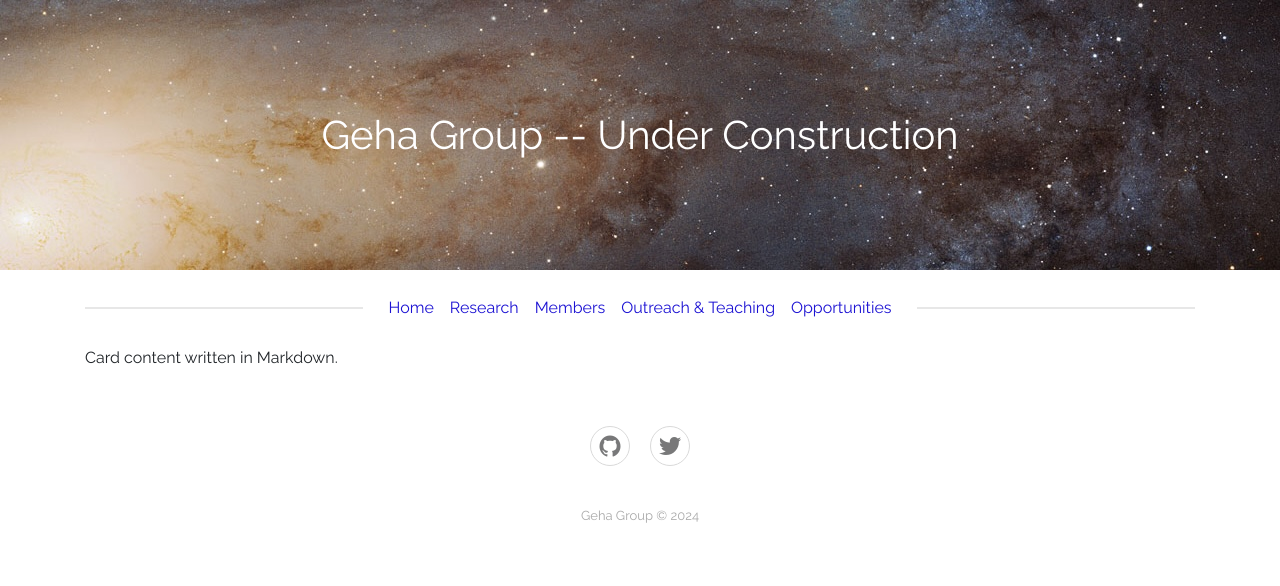
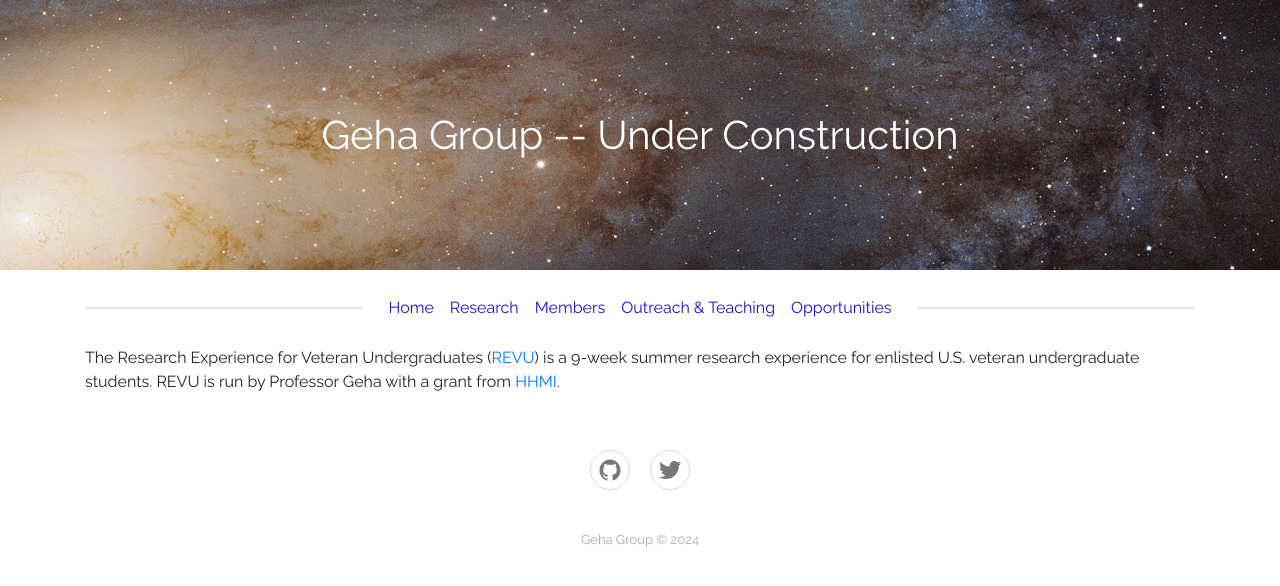
Before and after one commit to geha-group/geha-group.github.io, a Jekyll site: the page built from _outreach/revu.md, in a window 1280 px wide. Shown: the top 586 px of the page. Built offline with Jekyll 4.4.1, drawn with Linux system fonts in a browser that asks for light colours.

Commit message:
Update revu.md

```diff
--- a/_outreach/revu.md
+++ b/_outreach/revu.md
@@ -6,4 +6,4 @@ text: |
     The Research Experience for Veteran Undergraduates (<a href="https://www.revuprogram.com" target="_blank">REVU</a>) is a 9-week summer research experience for enlisted U.S. veteran undergraduate students.   REVU is run by Professor Geha with a grant from <a href="https://news.yale.edu/2017/12/13/million-dollar-professor-build-community-warrior-scholar-scientists" target="_blank"> HHMI</a>.
 ---
 
-Card content written in Markdown.
+The Research Experience for Veteran Undergraduates (<a href="https://www.revuprogram.com" target="_blank">REVU</a>) is a 9-week summer research experience for enlisted U.S. veteran undergraduate students.   REVU is run by Professor Geha with a grant from <a href="https://news.yale.edu/2017/12/13/million-dollar-professor-build-community-warrior-scholar-scientists" target="_blank"> HHMI</a>.
```
